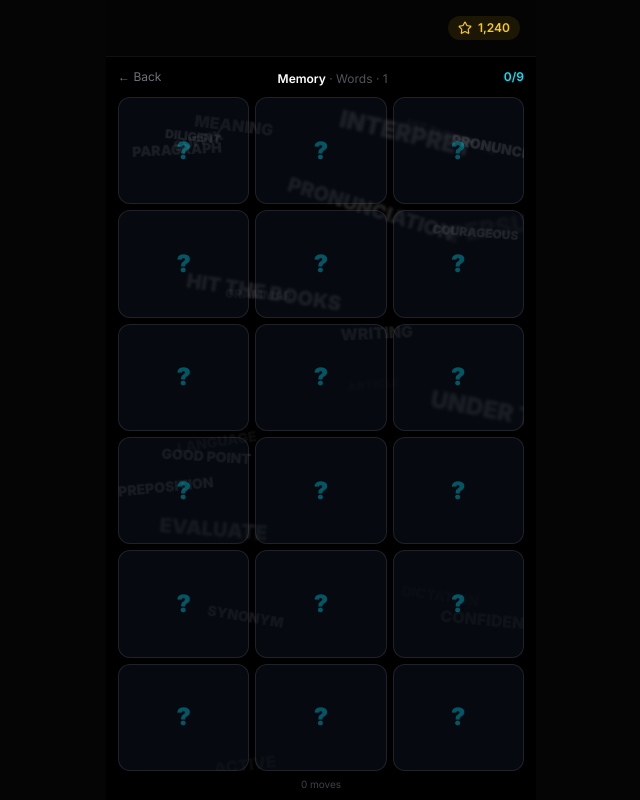
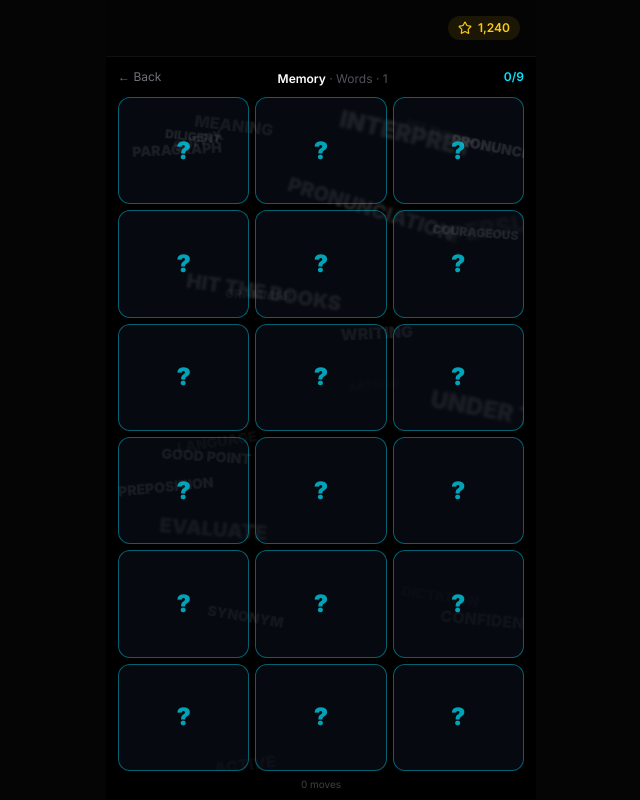
Before and after one commit to serj-ls-creator/eng_tobe_saas, a Next.js app: page /games/memory/1/1 in a window 1280 px wide. Shown: the whole page, without its empty margins (319-959 px from the left). Built offline with nearby package versions, Linux system fonts and the light colour scheme.

Commit message:
Memory края карточек ярче

```diff
--- a/app/games/memory/[category]/[size]/page.tsx
+++ b/app/games/memory/[category]/[size]/page.tsx
@@ -266,12 +266,17 @@ function MemCardTile({ card, accent, accentRgb, isIdiom, onClick }: TileProps) {
   const { isFlipped, isMatched, text, type } = card;
   const faceUp = isFlipped || isMatched;
 
-  // Adaptive font size
-  const fs = text.length > 35 ? '6.5px'
-           : text.length > 25 ? '7.5px'
-           : text.length > 15 ? '9px'
-           : text.length > 8  ? '11px'
-           : '12px';
+  // Adaptive font size — idioms get larger minimum
+  const fs = isIdiom
+    ? (text.length > 40 ? '7px'
+     : text.length > 28 ? '8px'
+     : text.length > 16 ? '9.5px'
+     : '11px')
+    : (text.length > 35 ? '6.5px'
+     : text.length > 25 ? '7.5px'
+     : text.length > 15 ? '9px'
+     : text.length > 8  ? '11px'
+     : '12px');
 
   const typeLabel = type === 'word'
     ? (isIdiom ? 'idiom' : 'word')
@@ -302,7 +307,7 @@ function MemCardTile({ card, accent, accentRgb, isIdiom, onClick }: TileProps) {
             backfaceVisibility: 'hidden',
             background: 'rgba(15,23,42,0.40)',
             borderRadius: '12px',
-            border: '1px solid rgba(255,255,255,0.10)',
+            border: `1px solid rgba(${accentRgb},0.40)`,
             display: 'flex',
             alignItems: 'center',
             justifyContent: 'center',
@@ -313,7 +318,7 @@ function MemCardTile({ card, accent, accentRgb, isIdiom, onClick }: TileProps) {
               fontSize: '1.5rem',
               fontWeight: 900,
               color: accent,
-              opacity: 0.35,
+              opacity: 0.70,
               userSelect: 'none',
             }}
           >
@@ -354,22 +359,25 @@ function MemCardTile({ card, accent, accentRgb, isIdiom, onClick }: TileProps) {
             overflow: 'hidden',
           }}
         >
-          {/* Type label — same style as FlipCard top label */}
+          {/* Type label — pinned to top */}
           <span
             style={{
+              position: 'absolute',
+              top: '4px',
+              left: 0,
+              right: 0,
+              textAlign: 'center',
               fontSize: '7px',
               fontWeight: 700,
               textTransform: 'uppercase',
               letterSpacing: '0.15em',
               color: isMatched ? '#4ade80' : '#64748b',
-              marginBottom: '2px',
-              flexShrink: 0,
             }}
           >
             {typeLabel}
           </span>
 
-          {/* Main text */}
+          {/* Main text — centered in card */}
           <p
             style={{
               fontSize: fs,
@@ -377,11 +385,17 @@ function MemCardTile({ card, accent, accentRgb, isIdiom, onClick }: TileProps) {
               color: isMatched ? '#86efac' : type === 'meaning' ? '#ffffff' : '#cbd5e1',
               textAlign: 'center',
               margin: 0,
-              lineHeight: 1.25,
+              lineHeight: 1.3,
               wordBreak: 'break-word',
               overflowWrap: 'break-word',
               width: '100%',
-            }}
+              paddingTop: '10px',
+              // max 3 lines
+              display: '-webkit-box',
+              WebkitLineClamp: 3,
+              WebkitBoxOrient: 'vertical',
+              overflow: 'hidden',
+            } as React.CSSProperties}
           >
             {text}
           </p>
--- a/app/games/memory/page.tsx
+++ b/app/games/memory/page.tsx
@@ -51,7 +51,7 @@ export default function MemorySetupPage() {
                   onClick={() => setSelectedCat(id)}
                   className={`fade-up fade-up-d${index + 1} text-left p-4 rounded-xl border transition-all duration-200 w-full`}
                   style={{
-                    borderColor: active ? color : 'rgba(255,255,255,0.08)',
+                    borderColor: active ? color : 'rgba(255,255,255,0.22)',
                     background:  active ? `${color}12` : 'rgba(15,23,42,0.8)',
                     boxShadow:   active ? `0 0 20px ${color}20` : 'none',
                   }}
```
